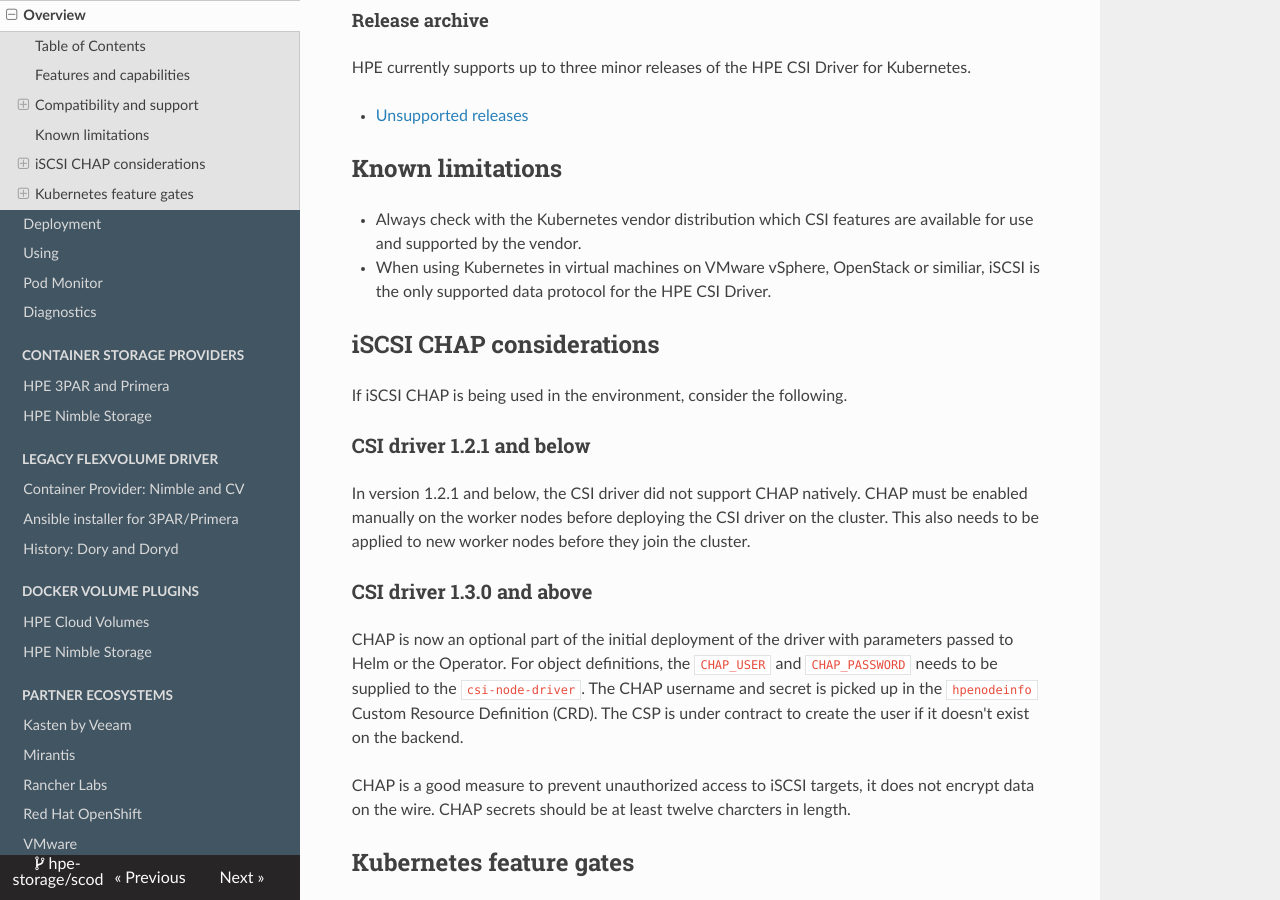
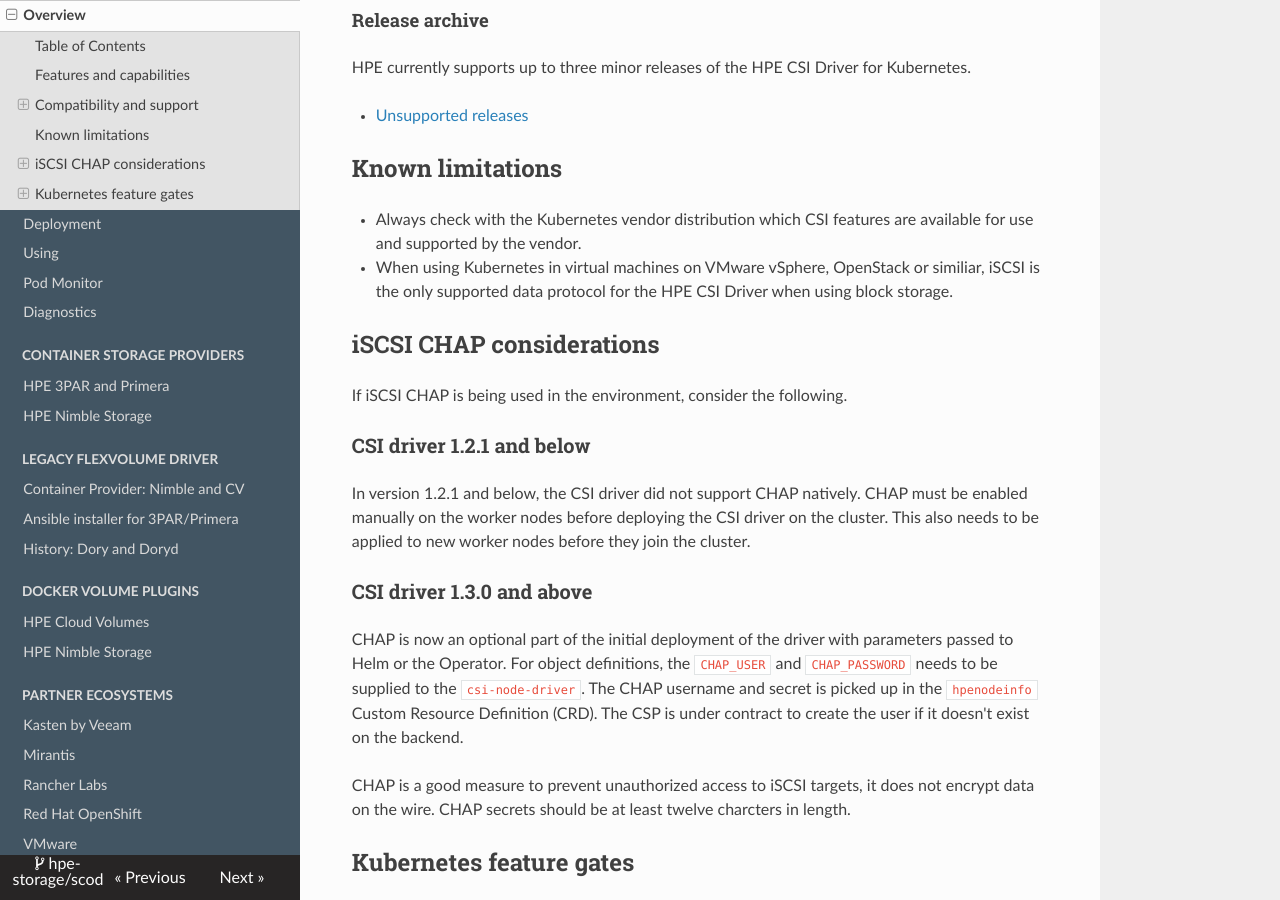
Before and after one commit to hpe-storage/scod, an MkDocs documentation site: the page built from docs/csi_driver/index.md, in a window 1280 px wide and 900 px high, scrolled down 4494 px. Built offline with MkDocs 1.6.1, drawn with Linux system fonts in a browser that asks for light colours; nearby versions of some CDN libraries.

Commit message:
Clarification for limitation (#81)
Signed-off-by: Michael Mattsson <michael.mattsson@hpe.com>

```diff
--- a/docs/csi_driver/index.md
+++ b/docs/csi_driver/index.md
@@ -193,7 +193,7 @@
 ## Known limitations
 
 * Always check with the Kubernetes vendor distribution which CSI features are available for use and supported by the vendor.
-* When using Kubernetes in virtual machines on VMware vSphere, OpenStack or similiar, iSCSI is the only supported data protocol for the HPE CSI Driver.
+* When using Kubernetes in virtual machines on VMware vSphere, OpenStack or similiar, iSCSI is the only supported data protocol for the HPE CSI Driver when using block storage.
 
 ## iSCSI CHAP considerations
 
```
